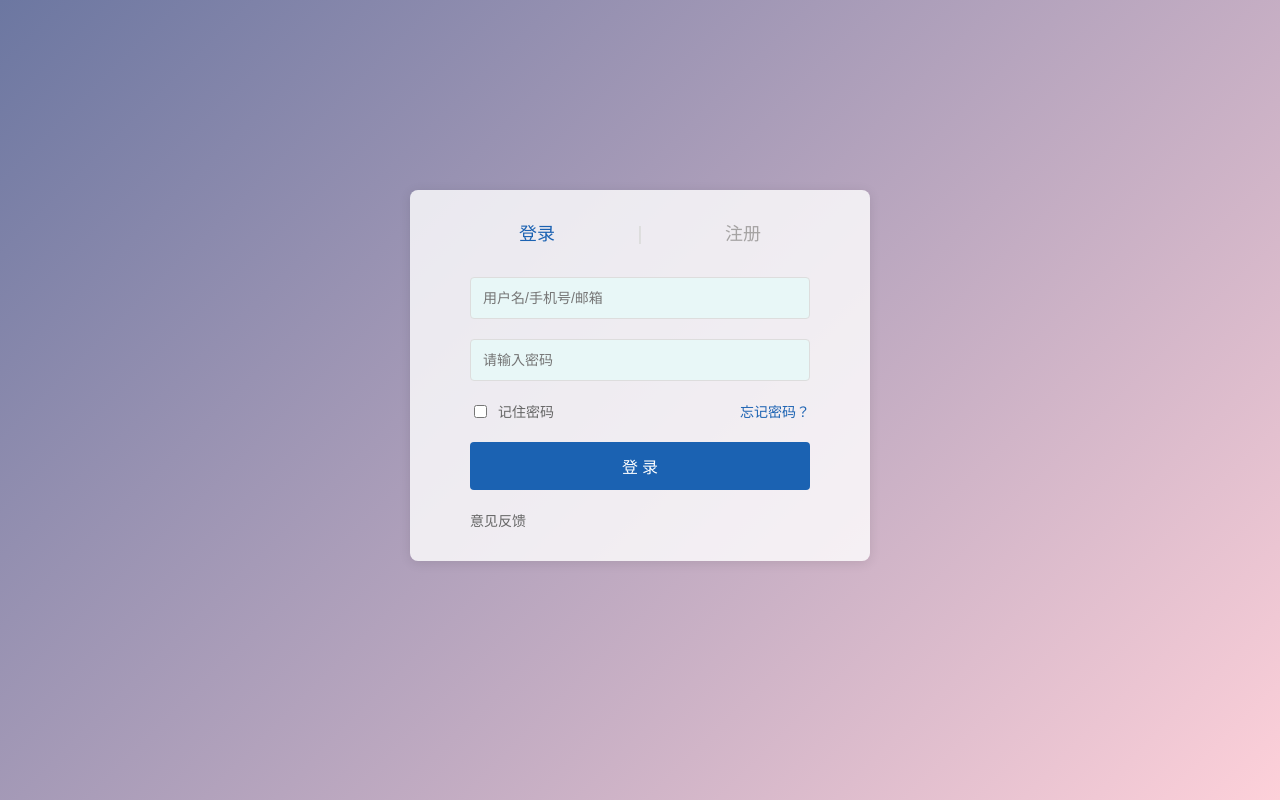
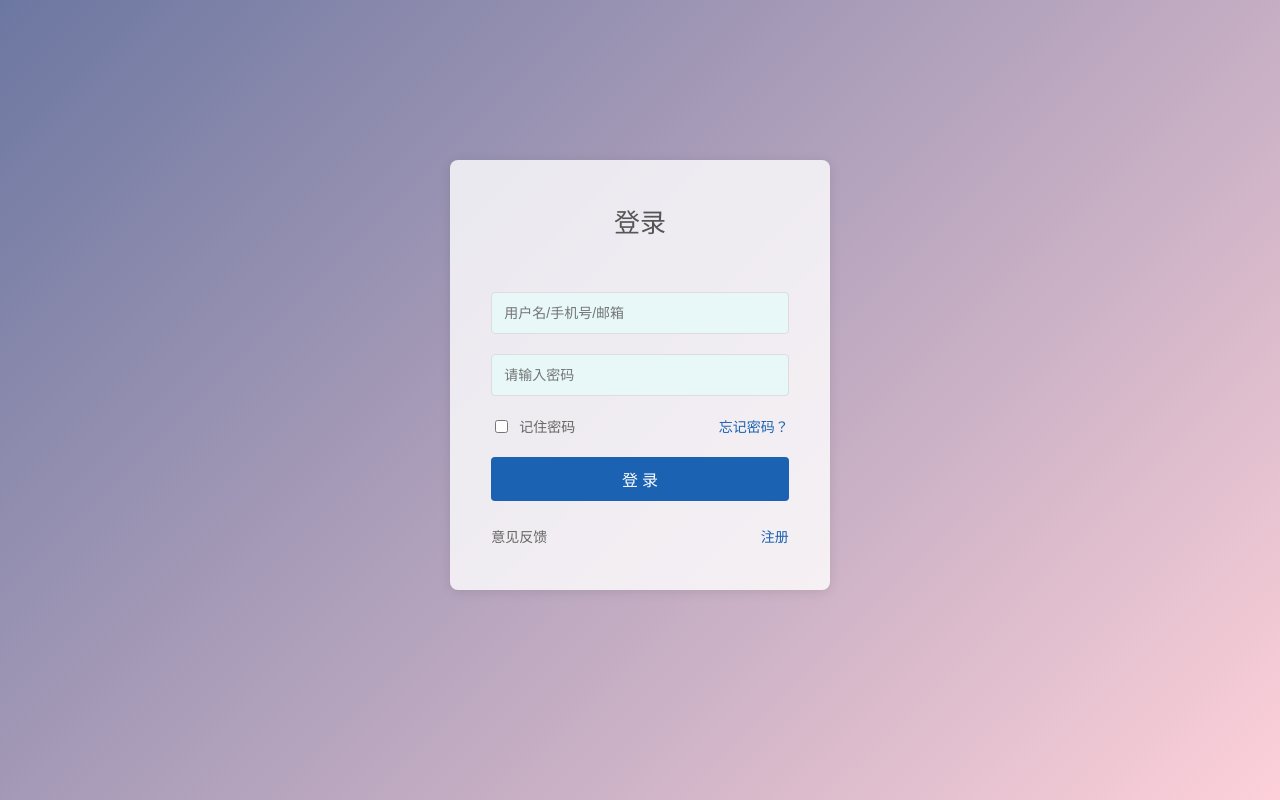
Before and after one commit to Treashep/psyas, a React (Vite) app in the folder front/: page / in a window 1280 px wide. Built offline with nearby package versions, Linux system fonts and the light colour scheme.

Commit message:
更新登录注册界面小窗样式

```diff
--- a/front/src/pages/login/index.css
+++ b/front/src/pages/login/index.css
@@ -35,12 +35,16 @@
 }
 
 .login {
-  width: 400px;
-  padding: 30px;
+  width: 350px;
+  height: 400px;
+  padding: 15px; /* 进一步减少内边距 */
   background: rgba(255, 255, 255, 0.8);
   border-radius: 8px;
   box-shadow: 0 2px 12px rgba(0, 0, 0, 0.1);
   margin-top: -50px;
+  display: flex;
+  flex-direction: column;
+  justify-content: center;
 }
 
 .login .title {
@@ -48,98 +52,66 @@
   align-items: center;
   justify-content: center;
   gap: 20px;
-  margin-bottom: 30px;
-  font-size: 18px;
-}
-
-.login .title span {
-  cursor: pointer;
-  color: #a5a3a3;
-  transition: color 0.3s;
-  font-size: 18px;
-  font-weight: bold;
-}
-
-.login .title span:hover, .login .title .active {
-  color: #1b62b2;
-}
-
-.login .title .divider {
-  color: #ddd;
-  margin: 0 60px;
+  margin-bottom: 50px; /* 进一步减少标题下方间距 */
+  font-size: 26px;
+  color: #555;
+  font-weight: 600;
 }
 
 .form {
-  width: 85%;  /* 设置表单宽度，比login盒子小一些 */
-  margin: 0 auto;  /* 水平居中 */
+  width: 90%;
+  margin: 0 auto;
 }
 
 .form .input-group {
-  margin-bottom: 20px;
+  margin-bottom: 12px; /* 进一步减少输入框间距 */
   display: flex;
-  justify-content: center;  /* 水平居中 */
-}
-
-.form input[type="text"],
-.form input[type="password"] {
-  width: 100%;
-  padding: 12px;
-  border: 1px solid #ddd;
-  border-radius: 4px;
-  font-size: 14px;
-  outline: none;
-  background-color: #e8f7f7;
-  color: #333;
-}
-
-.form input[type="text"]:focus,
-.form input[type="password"]:focus {
-  border-color: #1b62b2;
+  justify-content: center;
 }
 
 .remember {
   display: flex;
   justify-content: space-between;
   align-items: center;
-  margin-bottom: 20px;
+  margin-bottom: 12px; /* 进一步减少记住密码区域间距 */
   font-size: 14px;
   color: #666;
 }
 
-.remember label {
-  display: flex;
-  align-items: center;
-  gap: 8px;
-}
-
-.forget {
-  color: #1b62b2;
-  text-decoration: none;
-}
-
 .login-btn {
   width: 100%;
-  padding: 12px;
+  padding: 10px;
   background: #1b62b2;
   color: #fff;
   border: none;
   border-radius: 4px;
   font-size: 16px;
   cursor: pointer;
-  margin-bottom: 20px;
+  margin-bottom: 25px; /* 进一步减少按钮下方间距 */
 }
 
 .extra-link {
   display: flex;
   justify-content: space-between;
   font-size: 14px;
+  align-items: center;
 }
 
-.extra-links a {
+.extra-link a {
   color: #666;
   text-decoration: none;
 }
 
-.extra-links a:hover {
+.extra-link a:hover {
   color: #1b62b2;
 }
+
+.switch-link {
+  color: #1b62b2;
+  text-decoration: none;
+  cursor: pointer;
+}
+
+.switch-link:hover {
+  text-decoration: underline;
+}
--- a/front/src/pages/login/index.jsx
+++ b/front/src/pages/login/index.jsx
@@ -58,9 +58,7 @@ const Login = () => {
       <div className="right">
         <div className="login">
           <div className="title">
-            <span className="active" onClick={() => handleNavigation('/')}>登录</span>
-            <span className="divider">|</span>
-            <span onClick={() => handleNavigation('/register')}>注册</span>
+            <span className="active">登录</span>
           </div>
           <div className="form">
             <div className="input-group">
@@ -97,6 +95,7 @@ const Login = () => {
             <button className="login-btn" onClick={handleSubmit}>登 录</button>
             <div className="extra-link">
               <a href="#">意见反馈</a>
+              <span className="switch-link" onClick={() => handleNavigation('/register')}>注册</span>
             </div>
           </div>
         </div>
--- a/front/src/pages/register/index.css
+++ b/front/src/pages/register/index.css
@@ -1,5 +1,3 @@
-/* /src/pages/register/index.css */
-
 .body {
   display: flex;
   flex-direction: column;
@@ -36,10 +34,10 @@
   width: 100%;
 }
 
-/* ✅ 改为 .register，不是 .logregisterin */
 .register {
-  width: 400px;
-  padding: 30px;
+  width: 350px;
+  height: 400px;
+  padding: 15px; /* 进一步减少内边距 */
   background: rgba(255, 255, 255, 0.8);
   border-radius: 8px;
   box-shadow: 0 2px 12px rgba(0, 0, 0, 0.1);
@@ -51,8 +49,41 @@
   align-items: center;
   justify-content: center;
   gap: 20px;
-  margin-bottom: 30px;
-  font-size: 18px;
+  margin-bottom: 20px; /* 进一步减少标题下方间距 */
+  font-size: 30px;
+  color: #333;
+}
+
+.form {
+  width: 90%;
+  margin: 0 auto;
+}
+
+.form .input-group {
+  margin-bottom: 12px; /* 进一步减少输入框间距 */
+  display: flex;
+  justify-content: center;
+}
+
+.remember {
+  display: flex;
+  justify-content: space-between;
+  align-items: center;
+  margin-bottom: 12px; /* 进一步减少记住密码区域间距 */
+  font-size: 14px;
+  color: #666;
+}
+
+.register-btn {
+  width: 100%;
+  padding: 10px;
+  background: #1b62b2;
+  color: #fff;
+  border: none;
+  border-radius: 4px;
+  font-size: 16px;
+  cursor: pointer;
+  margin-bottom: 12px; /* 进一步减少按钮下方间距 */
 }
 
 .register .title span {
@@ -137,6 +168,7 @@
   display: flex;
   justify-content: space-between;
   font-size: 14px;
+  align-items: center;
 }
 
 .extra-link a {
@@ -147,3 +179,13 @@
 .extra-link a:hover {
   color: #1b62b2;
 }
+
+.switch-link {
+  color: #1b62b2;
+  text-decoration: none;
+  cursor: pointer;
+}
+
+.switch-link:hover {
+  text-decoration: underline;
+}
--- a/front/src/pages/register/index.jsx
+++ b/front/src/pages/register/index.jsx
@@ -50,9 +50,7 @@ const Register = ()=>{
       <div className="right">
         <div className="register">
           <div className="title">
-            <span onClick={() => handleNavigation('/')}>登录</span>
-            <span className="divider">|</span>
-            <span className="active" onClick={() => handleNavigation('/register')}>注册</span>
+            <span className="active">注册</span>
           </div>
           <div className="form">
             <div className="input-group">
@@ -98,6 +96,7 @@ const Register = ()=>{
             <button className="register-btn" onClick={handleSubmit}>注 册</button>
             <div className="extra-link">
               <a href="#">意见反馈</a>
+              <span className="switch-link" onClick={() => handleNavigation('/')}>登录</span>
             </div>
           </div>
         </div>
```
